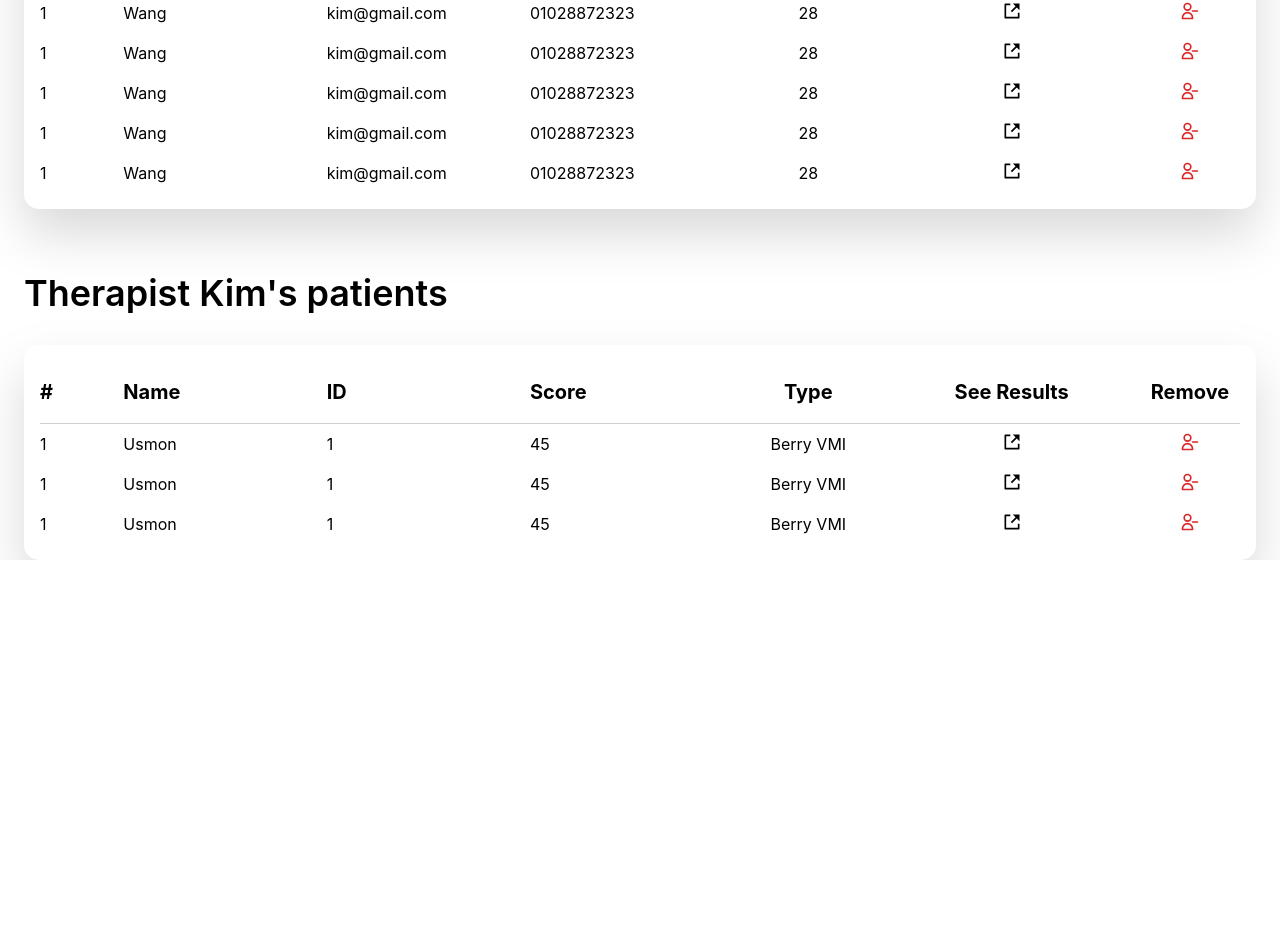
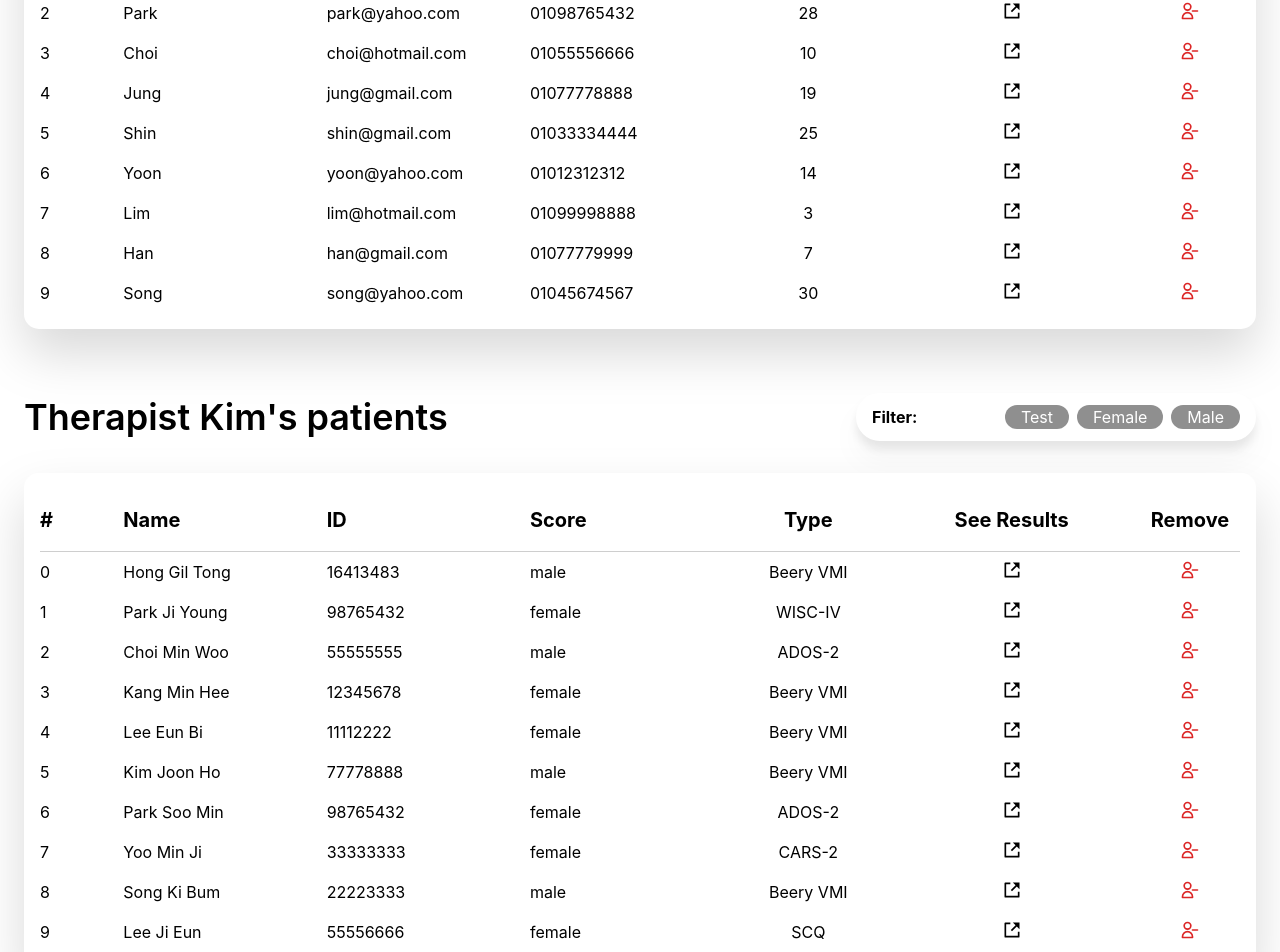
Before and after one commit to seokbangguri/MediMatrix, a React (Create React App) app: page /admin in a window 1280 px wide. Shown: the part 540-1492 px from the top of the page. Before the commit the page ends 1100 px from the top, so only its background shows below. Built offline with nearby package versions, Linux system fonts and the light colour scheme; no server answers; a web font is replaced by a local one.

Commit message:
add search and filter funtions

```diff
--- /dev/null
+++ b/src/components/AdminComponents/AdminListItem/ListItem.tsx
@@ -0,0 +1,40 @@
+import Swal from "sweetalert2"
+import { patientsProps } from "../Searchbar/adminPageProps"
+import { RiShareBoxFill } from "react-icons/ri"
+import { HiOutlineUserRemove } from "react-icons/hi"
+
+export const ListItem = (props: patientsProps) => {
+    const showAlert = () => {
+        Swal.fire({
+            title: 'Are you sure?',
+            text: "Are you sure you want to delete this therapist? This action cannot be undone. The account will be permanently removed and you won’t be able to see it again. ",
+            icon: 'warning',
+            iconColor: '#d33',
+            showCancelButton: true,
+            cancelButtonColor: '#3085d6',
+            confirmButtonColor: '#d33',
+            confirmButtonText: 'Delete'
+        }).then((result) => {
+            if (result.isConfirmed) {
+                // props.deleteTherapist(props.id)
+                Swal.fire(
+                    'Deleted!',
+                    'Your file has been deleted.',
+                    'success'
+                )
+            }
+        })
+
+    }
+    return (
+        <div className="w-full flex justify-between text-left  gap-2 py-2">
+            <span className="text-base w-[30px] ">{props.id}</span>
+            <span className="text-base w-[150px] ">{props.name}</span>
+            <span className="text-base w-[150px]">{props.email}</span>
+            <span className="text-base w-[150px]">{props.phone}</span>
+            <span className="text-base w-[150px] text-center">{props.data}</span>
+            <span className="text-[20px] w-[150px] flex items-start justify-center"><button type="button"><RiShareBoxFill className="w-[50px]" /></button></span>
+            <span className="text-[20px] w-[100px] flex items-start justify-center text-red-600"><button type="button" onClick={showAlert}><HiOutlineUserRemove onClick={() => props.deleteTherapist(props.id)} className="w-[50px]" /></button></span>
+        </div>
+    )
+}
--- /dev/null
+++ b/src/components/AdminComponents/Searchbar/adminPageProps.ts
@@ -0,0 +1,8 @@
+export interface patientsProps {
+    name: string,
+    id: string | number,
+    email: string,
+    phone?: string,
+    data?: string,
+    deleteTherapist: (id: string | number) => any;
+}
--- a/src/components/index.js
+++ b/src/components/index.js
@@ -17,4 +17,4 @@ export { default as Loading } from './Loading/Loading'
 export { default as FileInputBox } from './FileInputBox/FileInputBox'
 export { default as PatientInput } from './PatientInput/PatientInput'
 export { default as Progress } from './Progress/Progress';
-export { default as Searchbar } from './Searchbar/Searchbar';
+export { default as Searchbar } from './AdminComponents/Searchbar/Searchbar';
--- a/src/pages/admin.tsx
+++ b/src/pages/admin.tsx
@@ -1,21 +1,69 @@
 import { useEffect, useState } from "react";
 import { Heading, Searchbar } from "../components";
-import { HiOutlineUserRemove } from 'react-icons/hi'
-import { RiShareBoxFill } from 'react-icons/ri'
-import Swal from "sweetalert2";
 import axios from "axios";
+import { ListItem } from "../components/AdminComponents/AdminListItem/ListItem";
 
 //Component
 const Admin = () => {
-    const [therapists, setTherapists] = useState([]);
+    const [therapists, setTherapists] = useState(data);
+    const [patients, setPatients] = useState(patientData);
     const [hospitalName, setHospitalName] = useState('분당차병원');
+    const [searchQuery, setSearchQuery] = useState('');
+    const [filteredPatients, setFilteredPatients] = useState(patientData);
 
-    useEffect(() => {
-        fetchTherapistData(); // Fetch data when the component mounts
-        // eslint-disable-next-line react-hooks/exhaustive-deps
-    }, []);
+    // Search funtion
+    const handleSearch = (query: string) => {
+        setSearchQuery(query)
+    }
+
+    //Filter function for therapists
+    const filteredTherapists = therapists.filter((item) =>
+        item.name.toLowerCase().includes(searchQuery.toLowerCase())
+    );
+
+    const handleFilter = (text: string) => {
+        if (text === 'male') {
+            const filteredData = patientData.filter((item) =>
+                item.gender.toLowerCase().startsWith(text)
+            );
+            setFilteredPatients(filteredData);
+        } else if (text === 'female') {
+            const filteredData = patientData.filter((item) =>
+                item.gender.toLowerCase().startsWith(text)
+            );
+            setFilteredPatients(filteredData)
+        } else if (text === 'test') {
+            const sortedData = patientData.sort(function (a, b) {
+                if (a.test < b.test) {
+                    return -1;
+                }
+                if (a.test > b.test) {
+                    return 1;
+                }
+                return 0;
+            });
+            setFilteredPatients(sortedData);
+        }
+    }
+    // const filteredPatients = patients.filter((item) =>
+    //     item.name.toLowerCase().includes(searchQuery.toLowerCase())
+    // );
+    //
+    // useEffect(() => {
+    //     fetchTherapistData(); // Fetch data when the component mounts
+    //     // eslint-disable-next-line react-hooks/exhaustive-deps
+    // }, []);
 
     const apiUrl = process.env.REACT_APP_API_USERS;
+
+    const deleteTherapist = (id: string | number) => {
+        const updatedTherapists = therapists.filter((therapist) => therapist.id !== id);
+        setTherapists(updatedTherapists);
+    }
+    const deletePatients = (id: string | number) => {
+        const updatedTherapists = therapists.filter((therapist) => therapist.id !== id);
+        setTherapists(updatedTherapists);
+    }
 
     const fetchTherapistData = () => {
         axios.get(`${apiUrl}/getAllTherapist/${hospitalName}`)
@@ -26,12 +74,14 @@ const Admin = () => {
                 console.error('Error:', error);
             });
     }
-    return <div className="flex flex-col w-full px-6 py-8 md:h-screen mt-[150px] max-w-[1445px]">
+
+    return <>
+        <div className="flex flex-col w-full px-6 py-8 min-h-screen my-[150px] max-w-[1445px]">
             <Heading tag="h2">관리자 페이지</Heading>
             <div className="w-full self-start mt-16">
                 <div className="flex justify-between items-center w-full">
                     <Heading tag="h3" className="tex-left">Therapists</Heading>
-                <Searchbar />
+                    <Searchbar handleSearch={handleSearch} />
                 </div>
                 <div className="w-full bg-white rounded-sm drop-shadow-2xl p-4 mt-8">
                     <div className="w-full flex justify-between gap-2 border-b border-[#cecece] py-4">
@@ -44,36 +94,17 @@ const Admin = () => {
                         <span className="font-bold text-[20px] w-[100px] text-center">Delete</span>
                     </div>
                     <div className="">
-                    <ListItem name='Kim' id='kim@gmail.com' type='23' score='01028872323' />
-                    <ListItem name='Min' id='min@gmail.com' type='23' score='01028872323' />
-                    <ListItem name='Wang' id='kim@gmail.com' type='28' score='01028872323' />
-                    <ListItem name='Wang' id='kim@gmail.com' type='28' score='01028872323' />
-                    <ListItem name='Wang' id='kim@gmail.com' type='28' score='01028872323' />
-                    <ListItem name='Wang' id='kim@gmail.com' type='28' score='01028872323' />
-                    <ListItem name='Wang' id='kim@gmail.com' type='28' score='01028872323' />
+                        {filteredTherapists.map((item, i) => (
+                            <ListItem key={item.id} name={item.name} email={item.email} data={item.data} phone={item.phone} id={i} deleteTherapist={deleteTherapist} />
+                        ))}
                     </div>
                 </div>
             </div>
-        <Patients name='Usmon' id='1' score="45" type="Berry VMI" />
-    </div>;
-};
-
-export default Admin;
-
-
-
-interface patientsProps {
-    name: string,
-    id: string,
-    score?: string,
-    type?: string,
-}
-
-export const Patients = ({ name, id, score, type }: patientsProps) => {
-
-    return (
             <div className="w-full self-start mt-16">
+                <div className="flex justify-between items-center w-full">
                     <Heading tag="h3" className="tex-left">Therapist Kim's patients</Heading>
+                    <Filter handleFilter={handleFilter} />
+                </div>
                 <div className="w-full bg-white rounded-sm drop-shadow-2xl p-4 mt-8">
                     <div className="w-full flex justify-between gap-2 border-b border-[#cecece] py-4">
                         <span className="font-bold text-[20px] w-[30px]">#</span>
@@ -85,47 +116,197 @@ export const Patients = ({ name, id, score, type }: patientsProps) => {
                         <span className="font-bold text-[20px] w-[100px] text-center">Remove</span>
                     </div>
                     <div className="">
+                        {filteredPatients.map((item, i) => (
+                            <ListItem key={item.id} name={item.name} email={item.patient_id} data={item.test} phone={item.gender} id={i} deleteTherapist={deletePatients} />
+                        ))}
+                        {/* <ListItem name={name} id={id} type={type} score={score} />
                     <ListItem name={name} id={id} type={type} score={score} />
-                    <ListItem name={name} id={id} type={type} score={score} />
-                    <ListItem name={name} id={id} type={type} score={score} />
+                    <ListItem name={name} id={id} type={type} score={score} /> */}
                     </div>
                 </div>
             </div>
-    )
+            {/* <Patients name='Usmon' id='1' score="45" type="Berry VMI" /> */}
+        </div>
+    </>
 };
 
+export default Admin;
 
+interface SearchBarProps {
+    handleFilter: (query: string) => any;
+}
+export const Filter = ({ handleFilter }: SearchBarProps) => {
 
-export const ListItem = (props: patientsProps) => {
-    const showAlert = () => {
-        Swal.fire({
-            title: 'Are you sure?',
-            text: "Are you sure you want to delete this therapist? This action cannot be undone. The account will be permanently removed and you won’t be able to see it again. ",
-            icon: 'warning',
-            iconColor: '#d33',
-            showCancelButton: true,
-            cancelButtonColor: '#3085d6',
-            confirmButtonColor: '#d33',
-            confirmButtonText: 'Delete'
-        }).then((result) => {
-            if (result.isConfirmed) {
-                Swal.fire(
-                    'Deleted!',
-                    'Your file has been deleted.',
-                    'success'
-                )
+    return <div className='w-[400px] flex items-center h-12 rounded-lg drop-shadow-xl px-4 bg-white overflow-hidden'>
+        <span className="font-bold text-base">Filter:</span>
+        <button onClick={() => handleFilter('test')} className="ml-auto bg-neutral-500/80 px-4 rounded-sm text-white mr-2 hover:bg-button-green" type="button">Test</button>
+        <button onClick={() => handleFilter('female')} className="bg-neutral-500/80 px-4 rounded-sm text-white mr-2 hover:bg-button-green" type="button">Female</button>
+        <button onClick={() => handleFilter('male')} className="bg-neutral-500/80 px-4 rounded-sm text-white hover:bg-button-green" type="button">Male</button>
+    </div>
 }
-        })
-    }
-    return (
-        <div className="w-full flex justify-between text-left  gap-2 py-2">
-            <span className="text-base w-[30px] ">1</span>
-            <span className="text-base w-[150px] ">{props.name}</span>
-            <span className="text-base w-[150px]">{props.id}</span>
-            <span className="text-base w-[150px]">{props.score}</span>
-            <span className="text-base w-[150px] text-center">{props.type}</span>
-            <span className="text-[20px] w-[150px] flex items-start justify-center"><button type="button"><RiShareBoxFill className="w-[50px]" /></button></span>
-            <span className="text-[20px] w-[100px] flex items-start justify-center text-red-600"><button type="button" onClick={showAlert}><HiOutlineUserRemove className="w-[50px]" /></button></span>
-        </div>
-    )
-}
+
+export const data = [
+    {
+        id: '1',
+        name: 'Lee',
+        email: 'lee@gmail.com',
+        phone: '01028865624',
+        data: '21',
+    },
+    {
+        id: '2',
+        name: 'Kim',
+        email: 'kim@gmail.com',
+        phone: '01012345678',
+        data: '15',
+    },
+    {
+        id: '3',
+        name: 'Park',
+        email: 'park@yahoo.com',
+        phone: '01098765432',
+        data: '28',
+    },
+    {
+        id: '4',
+        name: 'Choi',
+        email: 'choi@hotmail.com',
+        phone: '01055556666',
+        data: '10',
+    },
+    {
+        id: '5',
+        name: 'Jung',
+        email: 'jung@gmail.com',
+        phone: '01077778888',
+        data: '19',
+    },
+    {
+        id: '6',
+        name: 'Shin',
+        email: 'shin@gmail.com',
+        phone: '01033334444',
+        data: '25',
+    },
+    {
+        id: '7',
+        name: 'Yoon',
+        email: 'yoon@yahoo.com',
+        phone: '01012312312',
+        data: '14',
+    },
+    {
+        id: '8',
+        name: 'Lim',
+        email: 'lim@hotmail.com',
+        phone: '01099998888',
+        data: '3',
+    },
+    {
+        id: '9',
+        name: 'Han',
+        email: 'han@gmail.com',
+        phone: '01077779999',
+        data: '7',
+    },
+    {
+        id: '10',
+        name: 'Song',
+        email: 'song@yahoo.com',
+        phone: '01045674567',
+        data: '30',
+    },
+];
+
+const patientData = [
+    {
+        id: '1',
+        name: 'Hong Gil Tong',
+        therapist: 'Lee',
+        patient_id: '16413483',
+        test: 'Beery VMI',
+        gender: 'male',
+        score: '23',
+    },
+    {
+        id: '2',
+        name: 'Park Ji Young',
+        therapist: 'Kim',
+        patient_id: '98765432',
+        test: 'WISC-IV',
+        gender: 'female',
+        score: '17',
+    },
+    {
+        id: '3',
+        name: 'Choi Min Woo',
+        therapist: 'Han',
+        patient_id: '55555555',
+        test: 'ADOS-2',
+        gender: 'male',
+        score: '20',
+    },
+    {
+        id: '4',
+        name: 'Kang Min Hee',
+        therapist: 'Jung',
+        patient_id: '12345678',
+        test: 'Beery VMI',
+        gender: 'female',
+        score: '7',
+    },
+    {
+        id: '5',
+        name: 'Lee Eun Bi',
+        therapist: 'Shin',
+        patient_id: '11112222',
+        test: 'Beery VMI',
+        gender: 'female',
+        score: '0',
+    },
+    {
+        id: '6',
+        name: 'Kim Joon Ho',
+        therapist: 'Yoon',
+        patient_id: '77778888',
+        test: 'Beery VMI',
+        gender: 'male',
+        score: '0',
+    },
+    {
+        id: '7',
+        name: 'Park Soo Min',
+        therapist: 'Lim',
+        patient_id: '98765432',
+        test: 'ADOS-2',
+        gender: 'female',
+        score: '15',
+    },
+    {
+        id: '8',
+        name: 'Yoo Min Ji',
+        therapist: 'Han',
+        patient_id: '33333333',
+        test: 'CARS-2',
+        gender: 'female',
+        score: '13',
+    },
+    {
+        id: '9',
+        name: 'Song Ki Bum',
+        therapist: 'Shin',
+        patient_id: '22223333',
+        test: 'Beery VMI',
+        gender: 'male',
+        score: '0',
+    },
+    {
+        id: '10',
+        name: 'Lee Ji Eun',
+        therapist: 'Kim',
+        patient_id: '55556666',
+        test: 'SCQ',
+        gender: 'female',
+        score: '2',
+    },
+];
```
Also changed, not shown: src/components/AdminComponents/AdminPatientsList/PatientsList.tsx (added, +28 -0 lines), src/components/AdminComponents/Searchbar/Searchbar.tsx (renamed from src/components/Searchbar/Searchbar.tsx, +14 -3 lines). Lines whose indentation alone changed are shown as unchanged.
